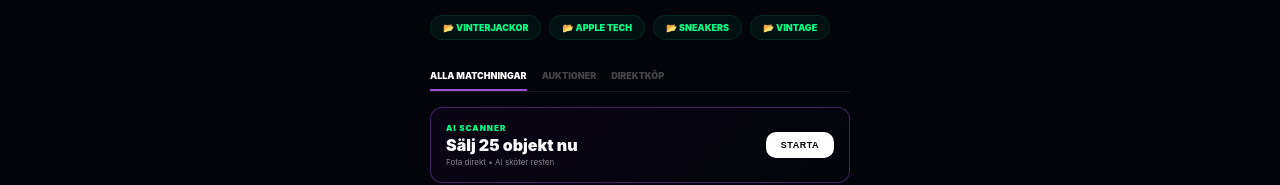
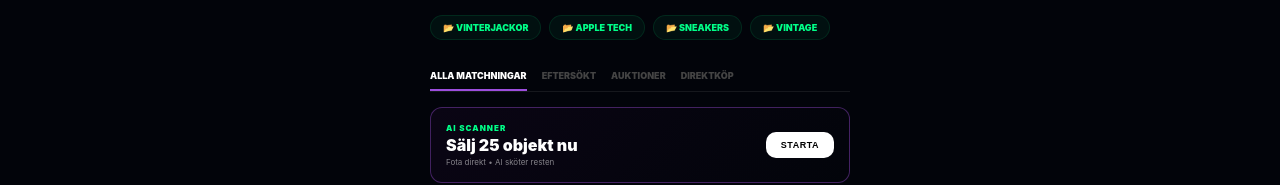
Before and after one commit to gascheckking/marketbeg-appGem, a Next.js app: page / in a window 1280 px wide. Shown: the part 170-355 px from the top of the page. Built offline with nearby package versions, Linux system fonts and the light colour scheme.

Commit message:
Update page.tsx

```diff
--- a/app/page.tsx
+++ b/app/page.tsx
@@ -43,9 +43,9 @@ export default function Marketplace() {
         ))}
       </div>
 
-      {/* TABS - Mindre text */}
+      {/* TABS - Nu med EFTERSÖKT */}
       <div className="tab-container" style={{ marginBottom: '15px', borderBottom: '1px solid var(--border)', display: 'flex', gap: '15px' }}>
-        {['ALLA MATCHNINGAR', 'AUKTIONER', 'DIREKTKÖP'].map((tab) => (
+        {['ALLA MATCHNINGAR', 'EFTERSÖKT', 'AUKTIONER', 'DIREKTKÖP'].map((tab) => (
           <div
             key={tab}
             onClick={() => setActiveTab(tab)}
@@ -53,7 +53,7 @@ export default function Marketplace() {
               paddingBottom: '8px', fontSize: '9px', fontWeight: 900,
               color: activeTab === tab ? '#fff' : '#444',
               borderBottom: activeTab === tab ? '2px solid var(--neon-purple)' : 'none',
-              cursor: 'pointer'
+              cursor: 'pointer', whiteSpace: 'nowrap'
             }}
           >
             {tab}
@@ -63,9 +63,26 @@ export default function Marketplace() {
 
       {/* PRODUCT GRID - Tätare layout */}
       <div className="product-grid" style={{ display: 'grid', gridTemplateColumns: '1fr 1fr', gap: '10px' }}>
+
+        {/* Om tabben är EFTERSÖKT - Visa snabb-vyn */}
+        {activeTab === 'EFTERSÖKT' && (
+          <div style={{ gridColumn: 'span 2', padding: '20px', background: 'rgba(157, 78, 221, 0.05)', borderRadius: '12px', textAlign: 'center', border: '1px dashed var(--neon-purple)' }}>
+            <div style={{ fontSize: '20px', marginBottom: '10px' }}>🔍</div>
+            <p style={{ fontSize: '11px', fontWeight: 800, marginBottom: '15px' }}>Här visas vad folk letar efter just nu.</p>
+            <button
+              onClick={() => router.push('/wanted')}
+              className="primary-btn"
+              style={{ padding: '10px 20px', fontSize: '10px', width: 'auto' }}
+            >
+              VISA ALLA ÖNSKEMÅL
+            </button>
+          </div>
+        )}
+
+        {/* Standardvyn - ALLA MATCHNINGAR */}
         {activeTab === 'ALLA MATCHNINGAR' && (
           <>
-            {/* AI WIZARD CARD - Nu med fokus på Behörighet/Snabbhet */}
+            {/* AI WIZARD CARD */}
             <div
               onClick={() => router.push('/sell')}
               style={{
```
